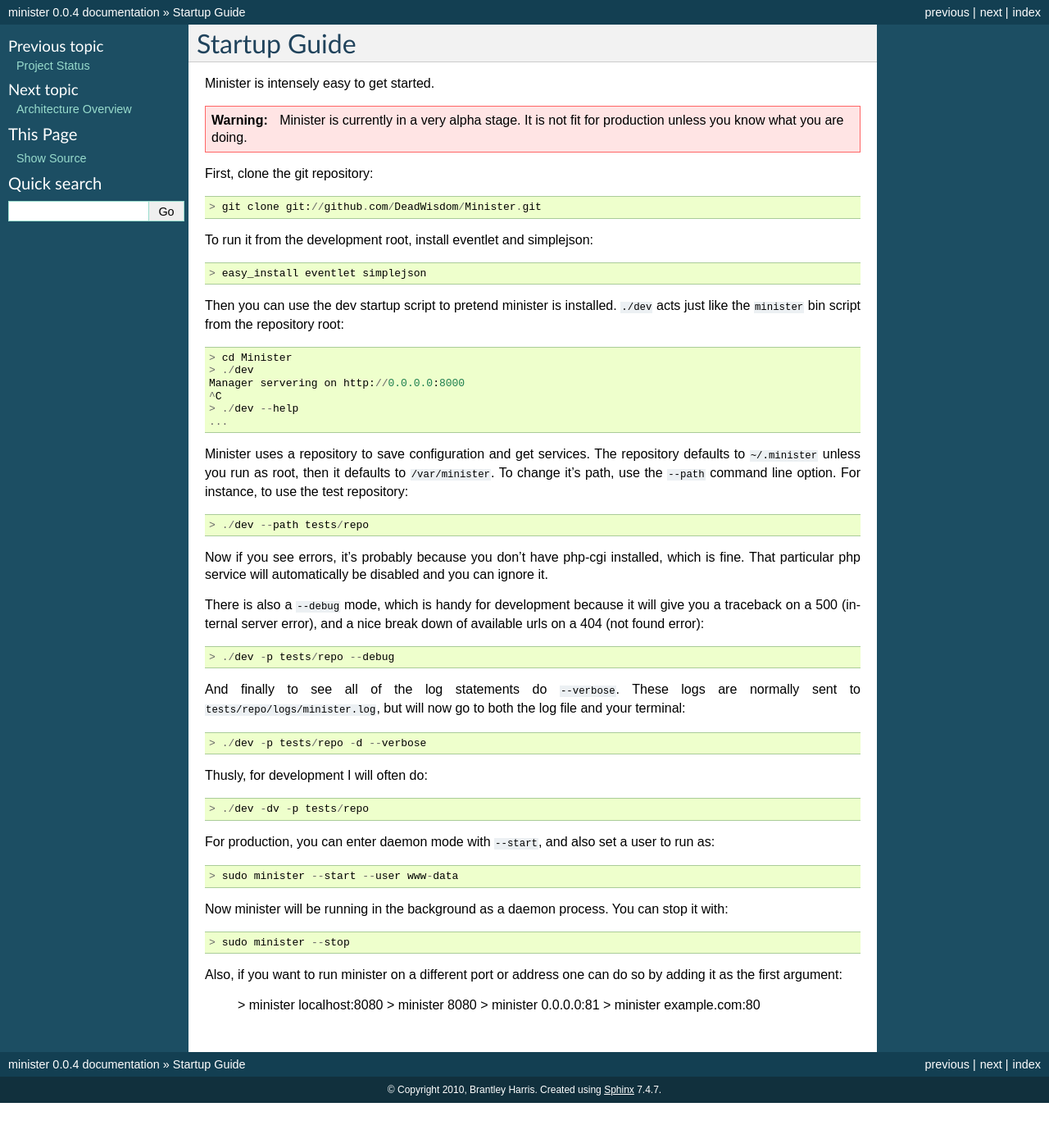
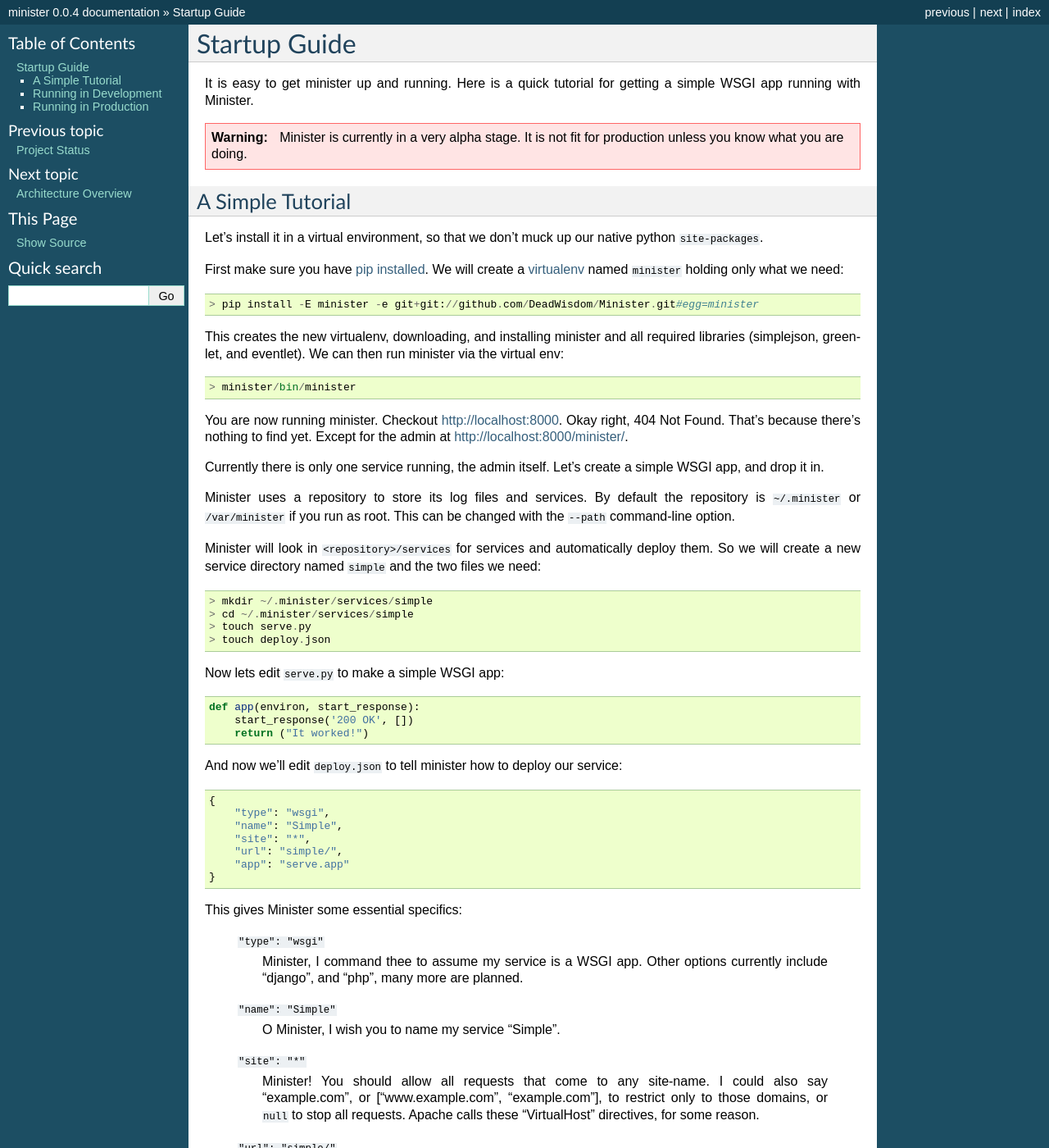
Before and after one commit to DeadWisdom/Minister, a Sphinx documentation site: the page built from docs/getting_started.txt, in a window 1280 px wide and 1400 px high. Shown: the whole window at 82% size. Built offline with Sphinx 7.4.7, drawn with Linux system fonts in a browser that asks for light colours; some of the changed text lies outside the part shown.

Commit message:
Updated the documentation

```diff
--- a/docs/getting_started.txt
+++ b/docs/getting_started.txt
@@ -1,57 +1,141 @@
 Startup Guide
 ===============
 
-Minister is intensely easy to get started.
+It is easy to get minister up and running. Here is a quick tutorial for
+getting a simple WSGI app running with Minister.
 
 .. warning::
 
     Minister is currently in a very alpha stage. It is not fit for production
     unless you know what you are doing.
 
-First, clone the git repository::
+A Simple Tutorial
+-------------------
 
-    > git clone git://github.com/DeadWisdom/Minister.git
+Let's install it in a virtual environment, so that we don't muck up our native
+python ``site-packages``.
 
-To run it from the development root, install eventlet and simplejson::
+First make sure you have `pip installed <http://http://pip.openplans.org/>`_.
+We will create a `virtualenv <http://virtualenv.openplans.org/>`_ named
+``minister`` holding only what we need::
 
-    > easy_install eventlet simplejson
+    > pip install -E minister -e git+git://github.com/DeadWisdom/Minister.git#egg=minister
 
-Then you can use the dev startup script to pretend minister is installed.
-``./dev`` acts just like the ``minister`` bin script from the repository root::
+This creates the new virtualenv, downloading, and installing minister and all
+required libraries (simplejson, greenlet, and eventlet). We can then run
+minister via the virtual env::
 
-    > cd Minister
+    > minister/bin/minister
+
+You are now running minister. Checkout `http://localhost:8000 <http://localhost:8000>`_.
+Okay right, 404 Not Found. That's because there's nothing to find yet.  Except
+for the admin at `http://localhost:8000/minister/ <http://localhost:8000/minister/>`_.
+
+Currently there is only one service running, the admin itself.  Let's create
+a simple WSGI app, and drop it in.
+
+Minister uses a repository to store its log files and services. By default the
+repository is ``~/.minister`` or ``/var/minister`` if you run as root. This
+can be changed with the ``--path`` command-line option.
+
+Minister will look in ``<repository>/services`` for services and automatically
+deploy them. So we will create a new service directory named ``simple`` and
+the two files we need::
+
+    > mkdir ~/.minister/services/simple
+    > cd ~/.minister/services/simple
+    > touch serve.py
+    > touch deploy.json
+
+Now lets edit ``serve.py`` to make a simple WSGI app::
+
+    def app(environ, start_response):
+        start_response('200 OK', [])
+        return ("It worked!")
+
+And now we'll edit ``deploy.json`` to tell minister how to deploy our service::
+
+    {
+        "type": "wsgi",
+        "name": "Simple",
+        "site": "*",
+        "url": "simple/",
+        "app": "serve.app"
+    }
+
+This gives Minister some essential specifics:
+
+    ``"type": "wsgi"``
+        Minister, I command thee to assume my service is a WSGI app.  Other
+        options currently include "django", and "php", many more are planned.
+
+    ``"name": "Simple"``
+        O Minister, I wish you to name my service "Simple".
+
+    ``"site": "*"``
+        Minister!  You should allow all requests that come to any site-name.
+        I could also say "example.com", or ["www.example.com", "example.com"],
+        to restrict only to those domains, or ``null`` to stop all requests.
+        Apache calls these "VirtualHost" directives, for some reason.
+
+    ``"url": "simple/"``
+        Minister of the Web, I desire you to only send requests to this service
+        if the url starts with "simple/".  If we wanted to make this the root
+        of our server, we would say ``"url": ""`` instead.
+
+    ``"app": "serve.app"``
+        Minister, the WSGI process should use the function ``app`` in the
+        python module ``serve`` as the WSGI application.
+
+If you haven't shut down minister: once we save, minister will detect that
+``deploy.json`` has updated and will deploy (or redeploy) the service.
+Otherwise once we start up again, it will automatically find and deploy the
+service. Now open your browser to `http://localhost:8000/simple/
+<http://localhost:8000/simple/>`_ and marvel at your wsgi process.
+
+We can also go back to `http://localhost:8000/minister/ <http://localhost:8000/minister/>`_
+and see the new WSGI service, automagically load balancing between two
+processes.
+
+Finally, try out ``minister/bin/minister --help`` to see all sorts of options
+for running the server.
+
+Running in Development
+---------------------------
+
+If you want to hack on minister, the following will make your life easier.
+
+As long as you ``easy_install simplejson eventlet``, you can run minister
+from the source root through the simple ``dev`` python script::
+
     > ./dev
-    Manager servering on http://0.0.0.0:8000
-    ^C
-    > ./dev --help
-    ...
 
-Minister uses a repository to save configuration and get services. The
-repository defaults to ``~/.minister`` unless you run as root, then it
-defaults to ``/var/minister``. To change it's path, use the ``--path`` command
-line option. For instance, to use the test repository::
+To use the test repository do::
 
     > ./dev --path tests/repo
 
-Now if you see errors, it's probably because you don't have php-cgi installed,
-which is fine.  That particular php service will automatically be disabled and
-you can ignore it.
+If you see errors after that, it's probably because you don't have php-cgi
+installed, which is fine. That particular php service will be disabled and you
+can ignore it.
 
 There is also a ``--debug`` mode, which is handy for development because it
 will give you a traceback on a 500 (internal server error), and a nice break
-down of available urls on a 404 (not found error)::
+down of available resources on a 404 (not found error)::
 
     > ./dev -p tests/repo --debug
 
 And finally to see all of the log statements do ``--verbose``. These logs are
-normally sent to ``tests/repo/logs/minister.log``, but will now go to both the
-log file and your terminal::
+normally sent to ``<repository>/logs/minister.log``, but will now go to both
+the log file and your terminal::
 
     > ./dev -p tests/repo -d --verbose
 
 Thusly, for development I will often do::
 
     > ./dev -dv -p tests/repo
+
+Running in Production
+-----------------------
 
 For production, you can enter daemon mode with ``--start``, and also set a
 user to run as::
@@ -62,11 +146,3 @@
 stop it with::
 
     > sudo minister --stop
-
-Also, if you want to run minister on a different port or address one can do so
-by adding it as the first argument:
-
-    > minister localhost:8080
-    > minister 8080
-    > minister 0.0.0.0:81
-    > minister example.com:80
```
Also changed, not shown: docs/about.txt (+11 -11 lines), 1 other file.
